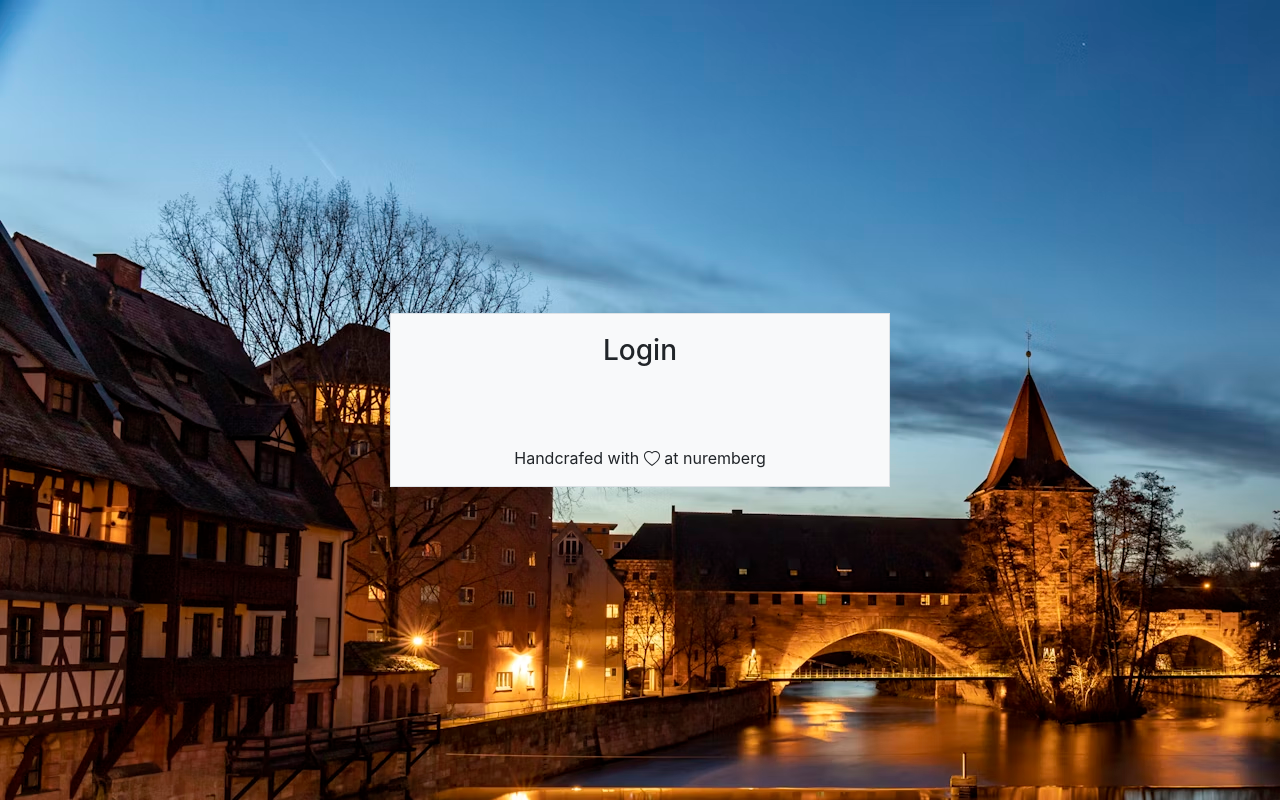
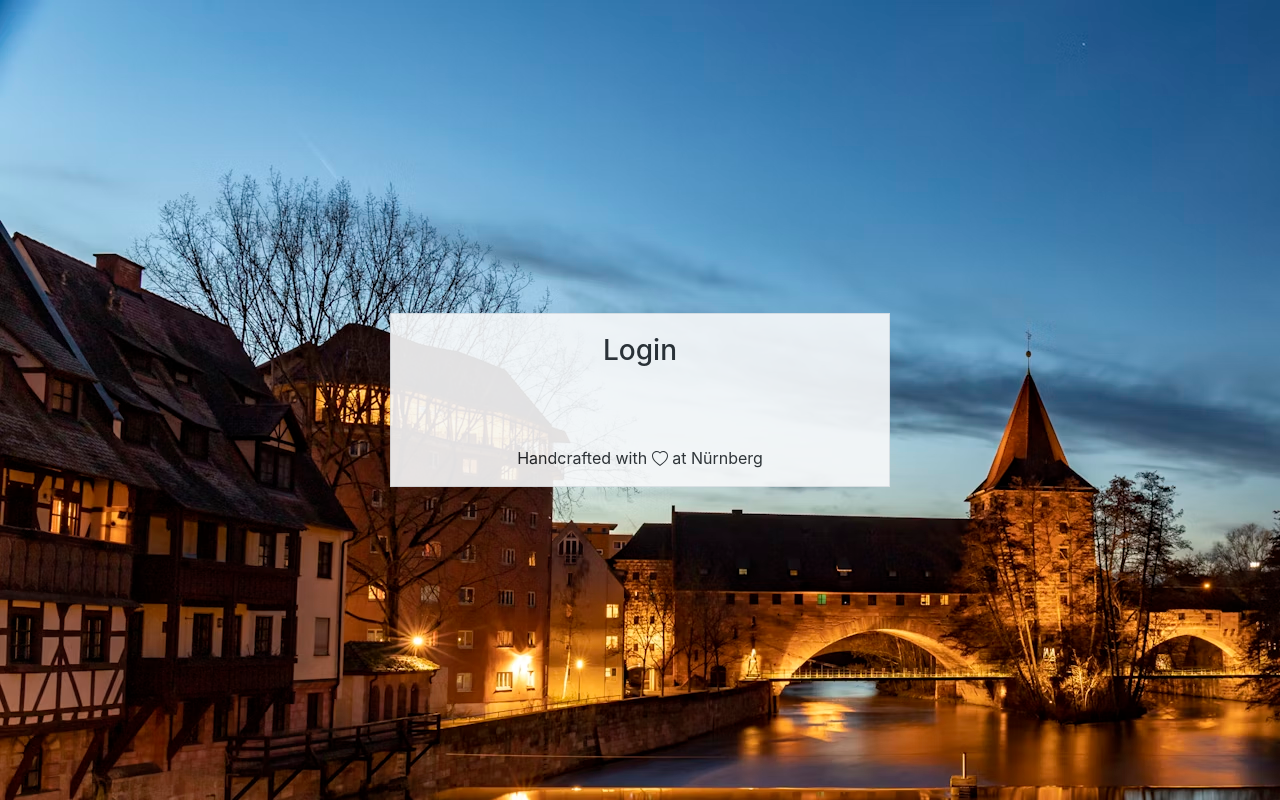
Before and after one commit to nicolasard/demo-project, a React (Create React App) app in the folder frontendv2/: page / in a window 1280 px wide. Built offline with nearby package versions, Linux system fonts and the light colour scheme.

Commit message:
Fixing some stuff

```diff
--- a/frontendv2/src/index.css
+++ b/frontendv2/src/index.css
@@ -16,3 +16,7 @@ code {
   background-image: url('/public/nuremberg-background.avif');
   height: 100vh;
 }
+
+iframe{
+  display: inline-block !important;
+}
--- a/frontendv2/src/modules/AddPayment.tsx
+++ b/frontendv2/src/modules/AddPayment.tsx
@@ -2,7 +2,7 @@ import React from 'react';
 import Cookies from 'universal-cookie';
 import axios from 'axios';
 import { UserControllerApiFactory, Transaction } from './generated-api/api';
-import { useParams } from 'react-router-dom'
+import { useParams, useNavigate, redirect } from 'react-router-dom'
 
 
 class AddPayment extends React.Component<{type: string, expenseId: string|undefined},{description : string|undefined, amount: number|null}>{
@@ -42,6 +42,8 @@ class AddPayment extends React.Component<{type: string, expenseId: string|undefi
     }
 
     saveToWs(){
+
+
       const cookies = new Cookies();
       cookies.set('mycookie','valor',{ path: '/' });
       console.log(cookies.get("jwt-token"));
@@ -55,7 +57,12 @@ class AddPayment extends React.Component<{type: string, expenseId: string|undefi
           currency: 'ARS',
           date: this.getDate()
         };
-      UserControllerApiFactory().postTransactions(transaction);
+      UserControllerApiFactory().postTransactions(transaction).then(
+        (response)=> {
+          const navigate = useNavigate();
+          navigate("/");
+        }
+      );
     }
 
 render() {
--- a/frontendv2/src/modules/HomePayments.tsx
+++ b/frontendv2/src/modules/HomePayments.tsx
@@ -27,8 +27,11 @@ class HomePayments extends React.Component<any,{transactions:Transaction[]}>{
         // Set your JWT token in the headers
         const jwtToken = cookies.get("jwt-token"); // Replace with your actual JWT token
         axios.defaults.headers.common['Authorization'] = `Bearer ${jwtToken}`;
-        UserControllerApiFactory().deleteTransactions(transaction);
-        this.getTransactions();
+        UserControllerApiFactory().deleteTransactions(transaction).then(
+          (response) => {
+            this.getTransactions();
+          }
+        );
       }
 
       getTransactions(){
--- a/frontendv2/src/modules/Login.tsx
+++ b/frontendv2/src/modules/Login.tsx
@@ -4,14 +4,14 @@ function Login() {
 
   return (
 <div className="bg-image d-flex align-items-center justify-content-center" style={{height:"100vh"}} >
-    <div className="text-center container border bg-light" style={{width:"500px"}} >
+    <div className="text-center container border bg-light" style={{width:"500px", opacity:"90%"}} >
     <h3 style={{ paddingTop:"20px", paddingBottom:"10px"}}>Login</h3>
         <div>
-        <GoogleLogin onSuccess={onSuccess} onError={onError}/>
+        <GoogleLogin shape='rectangular' theme='filled_black' onSuccess={onSuccess} onError={onError}/>
         </div>
-        <p style={{ paddingTop:"20px"}} className='fs-6 text'>Handcrafed with <svg xmlns="http://www.w3.org/2000/svg" width="16" height="16" fill="currentColor" className="bi bi-heart" viewBox="0 0 16 16">
+        <p style={{ paddingTop:"20px"}} className='fs-6 text'>Handcrafted with <svg xmlns="http://www.w3.org/2000/svg" width="16" height="16" fill="currentColor" className="bi bi-heart" viewBox="0 0 16 16">
   <path d="m8 2.748-.717-.737C5.6.281 2.514.878 1.4 3.053c-.523 1.023-.641 2.5.314 4.385.92 1.815 2.834 3.989 6.286 6.357 3.452-2.368 5.365-4.542 6.286-6.357.955-1.886.838-3.362.314-4.385C13.486.878 10.4.28 8.717 2.01zM8 15C-7.333 4.868 3.279-3.04 7.824 1.143c.06.055.119.112.176.171a3.12 3.12 0 0 1 .176-.17C12.72-3.042 23.333 4.867 8 15"></path>
-</svg> at nuremberg</p>
+</svg> at Nürnberg</p>
     </div>
 </div>
   );
```
